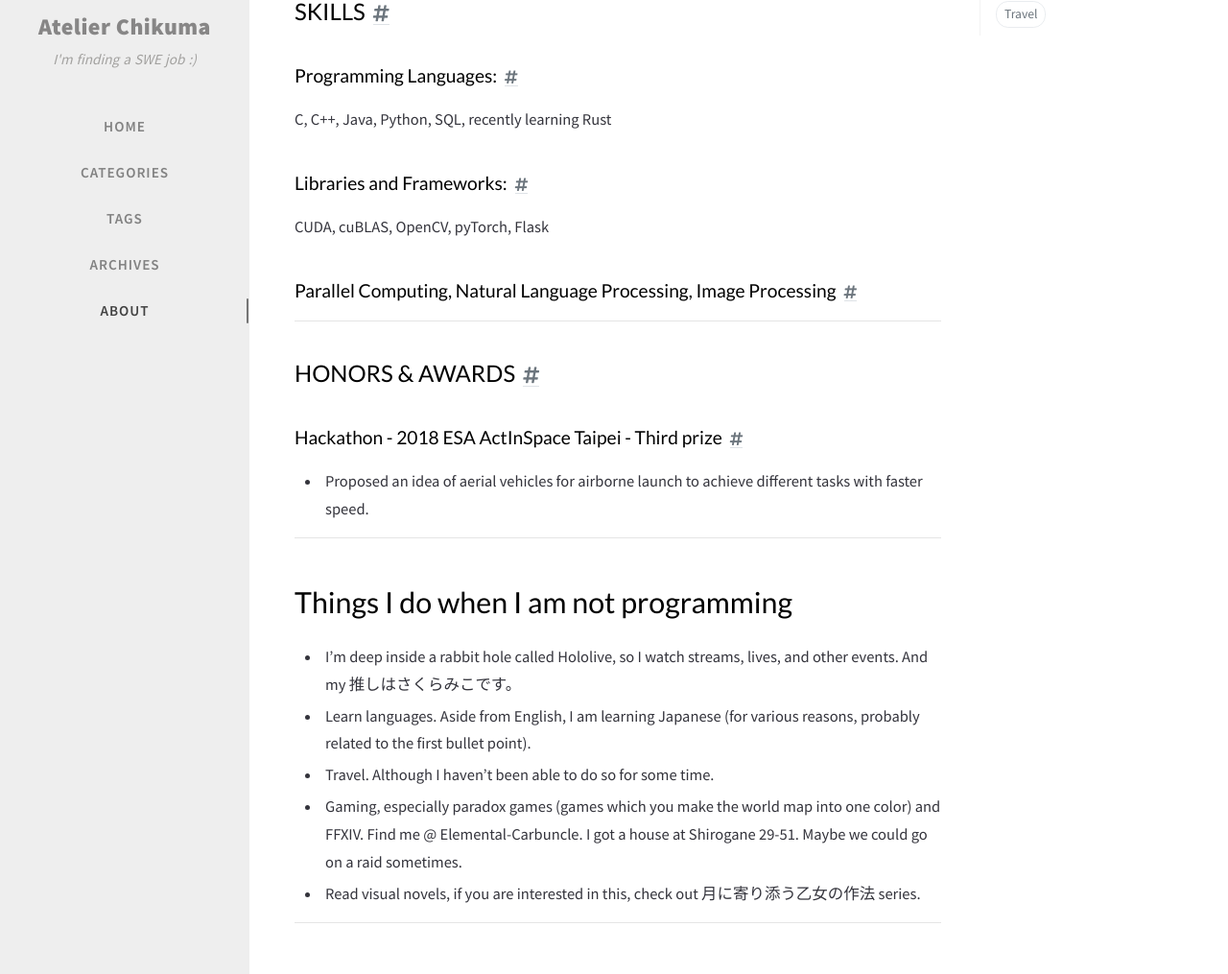
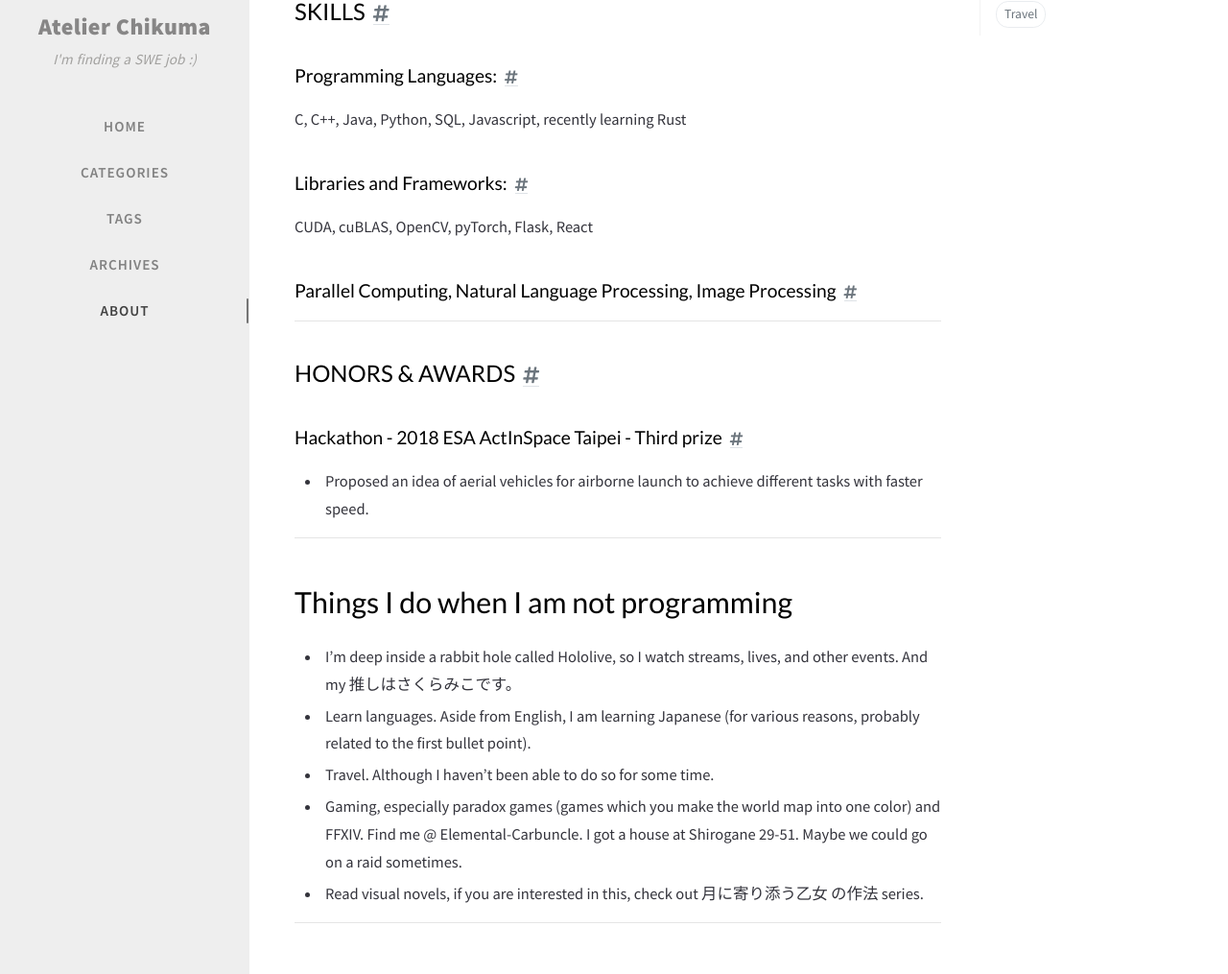
Before and after one commit to cst0601/cst0601.github.io, a Jekyll site: the page built from _tabs/about.md, in a window 1280 px wide and 1400 px high, scrolled down 2643 px. Shown: the part 146-1161 px from the top of the window at 96% size. Built offline with Jekyll 4.4.1, drawn with Linux system fonts in a browser that asks for light colours; nearby versions of some CDN libraries; formulas are drawn with MathJax 3; comment, search, counter and statistics services are not loaded; some of the changed text lies outside the part shown.

Commit message:
edited about

```diff
--- a/_tabs/about.md
+++ b/_tabs/about.md
@@ -22,7 +22,8 @@ Processing, Database and Backend.
 ### University of California, Riverside
 **M.S. in Computer Science**, Riverside, 2022/12
 * GPA: 3.80
-* Course: Design and Analysis of Algorithms / Advanced Operating Systems / GPU Architecture & Parallel Programming
+* Course: Design and Analysis of Algorithms / Advanced Operating Systems / GPU
+  Architecture & Parallel Programming
 
 ### National Taipei University of Technology
 **B.S in Computer Science and Information Engineering**, Taipei, 2020/06
@@ -38,8 +39,8 @@ Processing, Database and Backend.
 **Software Engineer Intern**, Taipei, 2020/03 - 2020/07
 - Designed and developed a text preprocessing package that combines different
 processing methods under a unified interface using Python for natural language
-processing (NLP), replacing old methods in 2 different projects to simplify
-the workflows of text preprocessing.
+processing (NLP), replacing old methods in 2 different projects to simplify the
+workflows of text preprocessing.
 - Developed functions of a WebAPI for training text classification models and
 making predictions based on BERT models using Python and pyTorch to achieve
 similar accuracy with 5% smaller training data.
@@ -54,10 +55,12 @@ Here are a list of projects that I have done in the past (or currently working
 on / maintaining).
 
 ### Tensor Core Acclerated Monte Carlo Methods
-- Designed a Monte Carlo algorithm that used matrix multiplication to perform probability experiments.
-- Implemented the algorithm using **C++** with Nvidia **Tensor Cores** and **cuBLAS** that achieved 35.8% performance
-improvement in execution time with 5000 probability experiments and had only and an error of $5\times 10^{-3}$ compared
-running using CUDA cores.
+- Designed a Monte Carlo algorithm that used matrix multiplication to perform
+  probability experiments.
+- Implemented the algorithm using **C++** with Nvidia **Tensor Cores** and
+**cuBLAS** that achieved 35.8% performance improvement in execution time with
+5000 probability experiments and had only and an error of $5\times 10^{-3}$
+compared running using CUDA cores.
 
 ### Holo Bot
 - Developed a discord bot that checks schedules, Youtube, Twitter contents of
@@ -90,9 +93,9 @@ C++/OpenCV and Qt on Nvidia Jetson TX2 embedded platform.
 ## SKILLS
 
 ### Programming Languages:
-C, C++, Java, Python, SQL, recently learning Rust
+C, C++, Java, Python, SQL, Javascript, recently learning Rust
 ### Libraries and Frameworks:
-CUDA, cuBLAS, OpenCV, pyTorch, Flask
+CUDA, cuBLAS, OpenCV, pyTorch, Flask, React
 ### Parallel Computing, Natural Language Processing, Image Processing
 
 ---
@@ -114,7 +117,8 @@ reasons, probably related to the first bullet point).
 - Gaming, especially paradox games (games which you make the world map into one
 color) and FFXIV. Find me @ Elemental-Carbuncle. I got a house at Shirogane
 29-51. Maybe we could go on a raid sometimes.
-- Read visual novels, if you are interested in this, check out 月に寄り添う乙女の作法 series.
+- Read visual novels, if you are interested in this, check out 月に寄り添う乙女
+  の作法 series.
 
 ---
 
```
Also changed, not shown: other parts of _tabs/about.md (+2 -2 lines).
